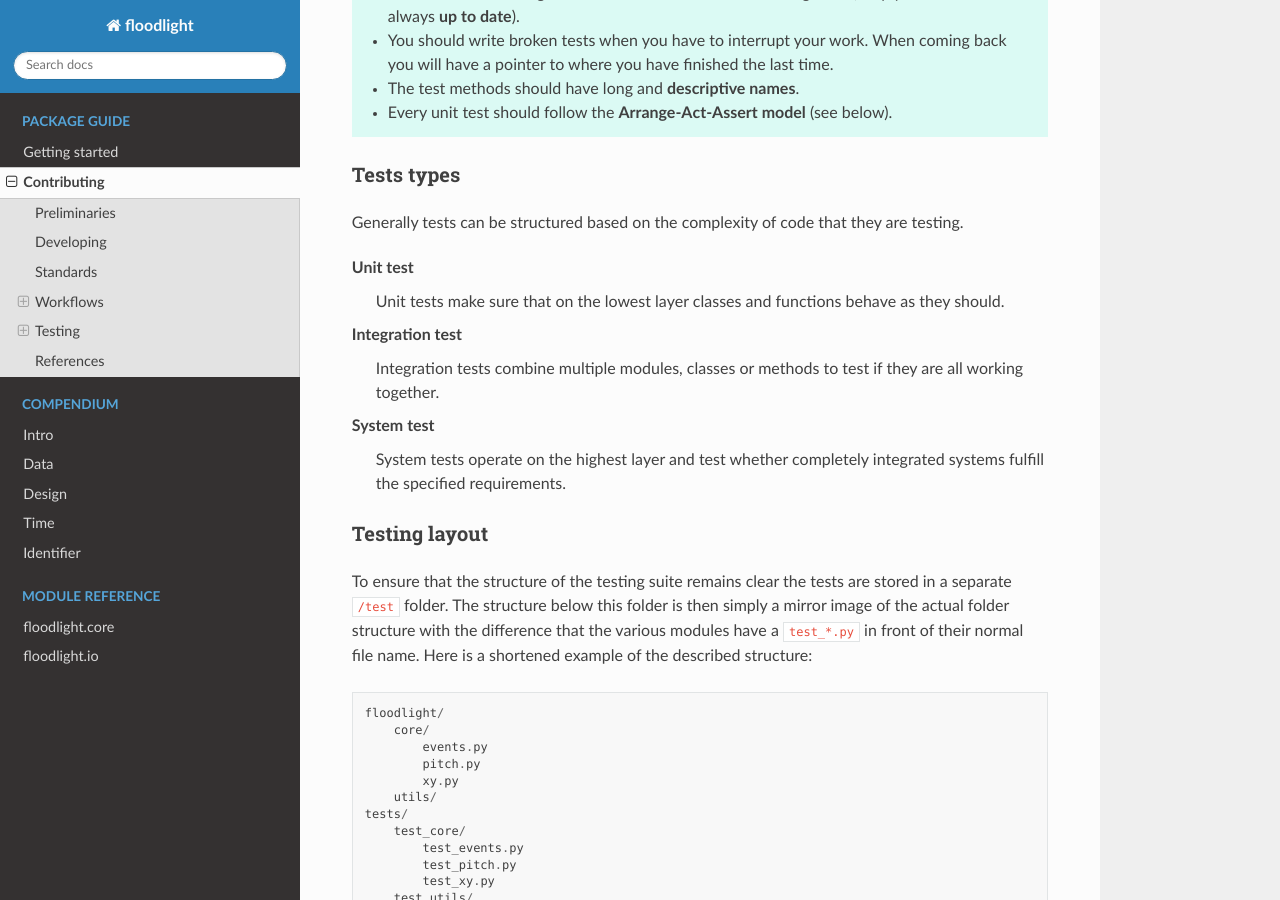
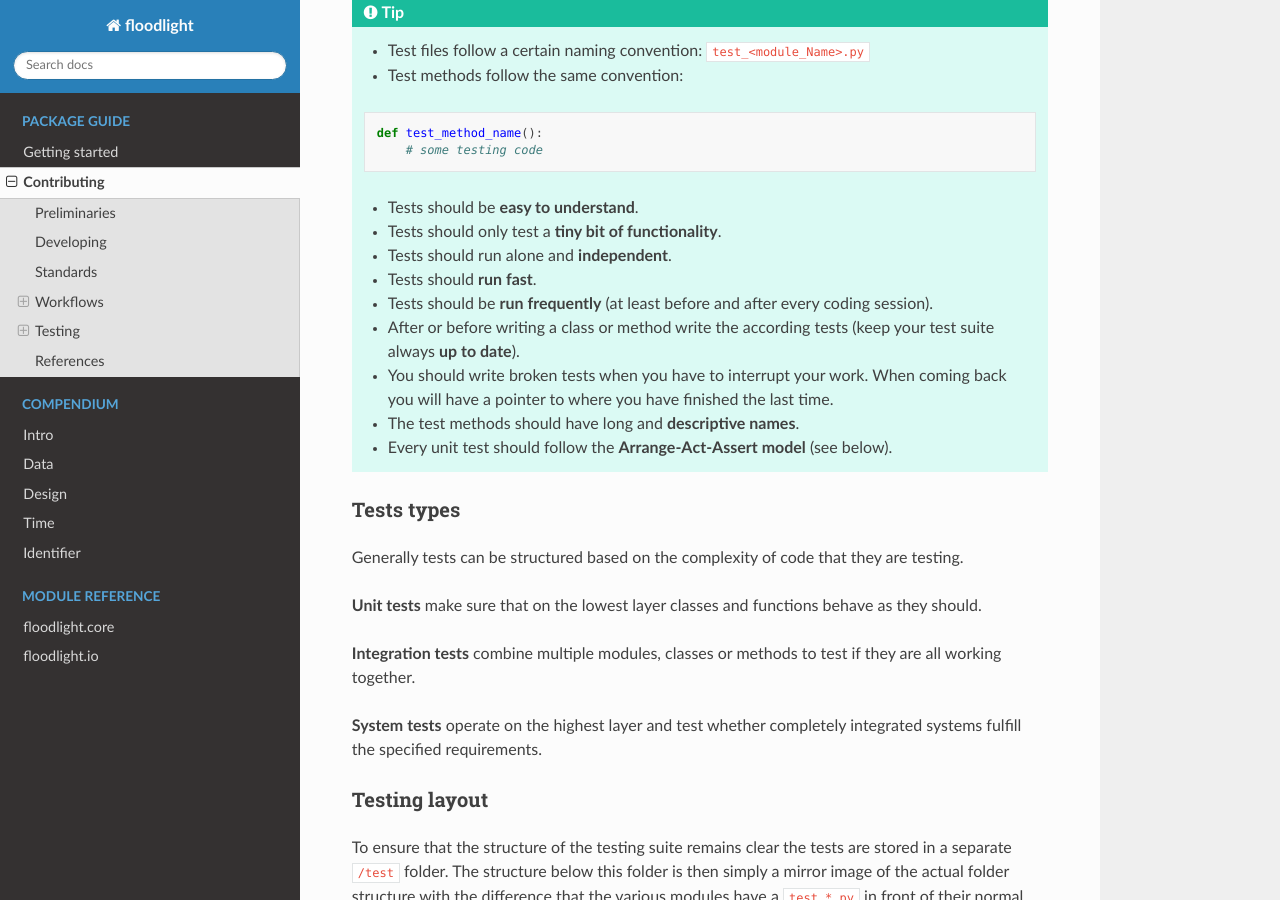
Before and after one commit to floodlight-sports/floodlight, a Sphinx documentation site: the page built from docs/source/guides/contrib_manual.rst, in a window 1280 px wide and 900 px high, scrolled down 6019 px. Built offline with Sphinx 7.4.7 and the Read the Docs theme 2.0.0, drawn with Linux system fonts in a browser that asks for light colours; pages that are not in the unit, such as notebooks, are missing from menus; some of the changed text lies outside the part shown.

Commit message:
docs: formatting (#16)

````diff
--- a/docs/source/compendium/0_compendium.rst
+++ b/docs/source/compendium/0_compendium.rst
@@ -10,7 +10,7 @@
 
 Unfortunately, this road as of today is full of pitfalls. Proprietary data, dozens of different data providers (each having their own specific data format), a lack of definitions (what's a "pass" or "shot" anyway?), little (but increasing!) open source algorithms, a full plate of nice-to-look-at but sometimes not-so-validated models and so on and so forth.
 
-The *floodlight* package aims to provide a high-level framework that tackles some of these issues in team sports. In a nutshell, the basic idea is to create a set of streamlined data structures and standard functionality to make your life working with sports data a lot easier. While we're aiming at an intuitive and easy-to-use high-level interface, there's still plenty of complexity unfolding under the hood. Creating basic, flexible data structures that can hold almost any information about sports play - independent of the data provider - is a challenge that asks for a rather technical reflection of the matter.
+The *floodlight* package aims to provide a high-level framework that tackles some of these issues in team sports. In a nutshell, the basic idea is to create a set of streamlined data structures and standard functionality to make your life working with sports data is a lot easier. While we're aiming at an intuitive and easy-to-use high-level interface, there's still plenty of complexity unfolding under the hood. Creating basic, flexible data structures that can hold almost any information about sports play - independent of the data provider - is a challenge that asks for a rather technical reflection of the matter.
 
 And that's where this compendium comes into play. The idea of this read is to provide you with an in-depth explanation of core concepts, challenges and caveats when working with team sports data. We additionally explain how each of these issues has influenced design choices, how certain problems are tackled in our implementation and which conventions we've established to tackle the complexity inherent to the task. We hope this document is of help if you want to know more about sports data in general or as an in-depth guide to the package if you want to start developing with us!
 
--- a/docs/source/compendium/1_data.rst
+++ b/docs/source/compendium/1_data.rst
@@ -47,7 +47,7 @@
 
 3. **Analysis level objects** contain analysis-related objects such as performance metrics or high-level models of match play.
 
-The exact schema is further discussed in the ``core`` submodule reference. On the following pages we also discuss a range of topics that are directly linked to the creation and handling of these core data structures, such as handling spatial and temporal data, identities, and so on. This should hopefully further clarify our implemented conceptualization.
+The exact schema is further discussed in the :doc:`core <../modules/core/core>` submodule reference. On the following pages we also discuss a range of topics that are directly linked to the creation and handling of these core data structures, such as handling spatial and temporal data, identities, and so on. This should hopefully further clarify our implemented conceptualization.
 
 
 But... why?
--- a/docs/source/compendium/2_design.rst
+++ b/docs/source/compendium/2_design.rst
@@ -21,7 +21,7 @@
 
 3. **Provider Independence**
 
-    Our :doc:`IO submodule </modules/io>` handles all necessary heavy lifting to parse provider data into core objects. They are intended to provide a clear interface to data loading, and anything that is *not* related to parsing should be implemented completely provider independent.
+    Our :doc:`io <../modules/io/io>` submodule handles all necessary heavy lifting to parse provider data into core objects. They are intended to provide a clear interface to data loading, and anything that is *not* related to parsing should be implemented completely provider independent.
 
     Obviously, there is functionality that requires certain data flavours specific to individual providers. We welcome these additions, and have some included already. However, they should be based off core objects and enforce necessary conditions to match provider-specific requirements.
 
--- a/docs/source/compendium/3_time.rst
+++ b/docs/source/compendium/3_time.rst
@@ -16,11 +16,10 @@
 
 In terms of indexing, there are a few naming conventions we use throughout the code. As an example, for matches that are organized in half times, we use ``segments = ["HT1", "HT2"]``. This list is extended with ``["HT3", "HT4"]`` if we go into overtime.
 
-
 Data-level
 ==========
 
-Let's move on to the data-level handling of time. There's a major distinction to be made here between *frame-based* objects such as ``xy`` and ``code`` and *list-based* objects such as ``events``\.
+Let's move on to the data-level handling of time. There's a major distinction to be made here between *frame-based* objects such as :doc:`XY <../modules/core/xy>`  and :doc:`Code <../modules/core/code>` and *list-based* objects such as :doc:`Events <../modules/core/events>`.
 
 Frame-based objects represent consistent signals that run through an entire segment, such as player positions. Each frame refers to all data at one particular point in time. All these objects are based on *numpy*\'s ``ndarray``\s, where **the first dimenion always encodes the time dimension**\.
 
@@ -47,7 +46,7 @@
 
 Frame-based objects depend on a ``framerate``\, which is an attribute in the respective classes. The frame rate denotes the number of frames per second, and typically ranges from one up to a hundred for tracking data. It is obviously important to know if anyone ever wanted to do any analysis that is time-sensitive. Each frame thus has a frame number, which can be used for indexing.
 
-The clou, however, is that we made the frame number the *only* reference for time in frame-based objects. There are no timestamps or anything attached to single frames. Instead, the timestamp of a frame is *implicitly* encoded by its index position in the array. For example, tracking data stored in a ``xy`` object is just a big array where rows are frames, and columns are player's *x*\- and *y*\-coordinates.
+The clou, however, is that we made the frame number the *only* reference for time in frame-based objects. There are no timestamps or anything attached to single frames. Instead, the timestamp of a frame is *implicitly* encoded by its index position in the array. For example, tracking data stored in a :doc:`XY <../modules/core/xy>` object is just a big array where rows are frames, and columns are player's *x*\- and *y*\-coordinates.
 
 .. TIP::
     You can rely on (and need to take care of) frame-based objects spanning the entire segment at a given frame rate. If your segment is 10 seconds long, and you have a frame rate of 25, there should be a total of 250 frames. Missing data such as skipped frames during data acquisition or player's missing half the segment due to substitutions are instead replaced by *numpy*'s ``np.nan``\s.
--- a/docs/source/guides/contrib_manual.rst
+++ b/docs/source/guides/contrib_manual.rst
@@ -10,11 +10,11 @@
 
 We're firm believers of open source and want to create an inclusive environment around our project where everybody is welcome to join! In this spirit, you don't need a lot of experience in Python to contribute, and we try hard to provide all necessary information to anybody not familiar with all this DevOps stuff. This guide is an extended manual that aims to cover all topics needed to get you started developing in our project! The covered topics include
 
-* installing the repository in *development-mode*
-* setting up your dev-environment
-* conventions and best-practices we use
-* necessary steps for a successful pull request (PR)
-* some explanations for why this is so much more complicated than scripting.
+* Installing the repository in *development-mode*
+* Setting up your dev-environment
+* Conventions and best-practices we use
+* Necessary steps for a successful pull request (PR)
+* Some explanations for why this is so much more complicated than scripting.
 
 
 Preliminaries
@@ -126,7 +128,7 @@
 during coding. For example:
 
 1. Add new Interpreter and point to python.exe in poetry-created env
-2. [Integrate black](https://black.readthedocs.io/en/stable/integrations/editors.html) (you could do the same with flake8)
+2. `Integrate black <https://black.readthedocs.io/en/stable/integrations/editors.html>`_ (you could do the same with flake8)
 3. Configure Inspections -> PEP8 checking
 4. Setting > Tools > Python Integrated Tools: Set default tester and docstring format
 
@@ -136,24 +138,24 @@
 
 Once you have made your fork and clone of the original repository, there are three copies that are of interest:
 
-- the original repository, hereafter called `base` or `upstream`
-- your fork that's stored on GitHub (`origin`)
-- the local clone on your machine (`local`)
+* the original repository, hereafter called `base` or `upstream`
+* your fork that's stored on GitHub (`origin`)
+* the local clone on your machine (`local`)
 
 Up to this point, you're set up so that you can develop on `local`. The remaining question is: once you've done some work and coded that cool new feature, how do you get your changes into `base`? The standard way for contributing to an open source repository without having direct write access is to develop locally, then merge globally. In a nutshell, you want to keep your `local` up to date with `base`, develop a new feature on `local`, and request to merge it into `base` once you're finished. The long story goes like this:
 
 Remember that we follow a (slim-fit) version of the git-flow model, which gives the `main` and `develop` branch a special role. These are reserved for stable snapshots of the code (`main`) as well as (potentially unstable) checkpoints during development of a new version (`develop`). There's two implications here:
 
-- You want to keep your local copies of these two branches up to date with the original ones to avoid merge conflicts due to missed updates
-- You shouldn't work on these branches directly but use feature- or hotfix-branches for your work that branch from and merge into `develop`
+* You want to keep your local copies of these two branches up to date with the original ones to avoid merge conflicts due to missed updates
+* You shouldn't work on these branches directly but use feature- or hotfix-branches for your work that branch from and merge into `develop`
 
 If you add your own feature branch, there's now three repositories and three branches flying around. This might be puzzling at first sight, maybe take a moment and try to sort these out. On second sight, however, the GitHub-workflow and git-flow model are great teamplayers. There's a one-way road opening up that goes like this:
 
-`base:main` /`base:develop` > updates > `local:main`/`local:develop` > branches > `local:my_feat_branch`
+``base:main`` /``base:develop`` > updates > ``local:main``/``local:develop`` > branches > ``local:my_feat_branch``
 
 That's pretty much half of the cycle that starts at `base` and ends at your local feature branch. The other half goes in a different direction as you're lacking write access to push your changes up the road where the original code came from. Here, you need to take a little detour over `origin` - your GitHub copy of `base`:
 
-`local:my_feat_branch` > pushes > `origin:my_feat_branch` > merge > `base:develop`
+``local:my_feat_branch`` > pushes > ``origin:my_feat_branch`` > merge > ``base:develop``
 
 Again, you would need write access to `base` to perform the merge in the last step by yourself. Instead, the final step of contributing your code is handled by GitHubs **Pull Request (PR)**. Essentally, you use GitHub to explain/present your work, show that it passes all the workflows triggered by GitHub Actions and ask the maintainer to merge your changes.
 
@@ -161,53 +163,53 @@
 
 1. It's important to keep your `local` up to date with `base`, so that your contribution integrates smoothly with the current version instead of relying on code that's a few commits behind. To this end, you may add `base` as an additional remote location so that from now on you can pull new commits directly from there:
 
-   ```git
-   git remote add upstream https://github.com/floodlight-sports/floodlight
-   git fetch upstream
-   ```
+    .. code-block:: bash
+
+        git remote add upstream https://github.com/floodlight-sports/floodlight
+        git fetch upstream
 
 2. As you never push to `origin:develop` or `origin:main` anyways, you can let them track `base:develop` and `base:main` instead. For `develop` that's done by:
 
-   ```git
-   git checkout develop
-   git branch -u upstream/develop
-   ```
+    .. code-block:: bash
 
-   Same goes for `main`.
+       git checkout develop
+       git branch -u upstream/develop
+
+Same goes for `main`.
 
 3. Don't use `main` or `develop` for your development directly, rather keep them in sync with the equivalent branches in `base` by hitting
 
-   ```git
-   git pull
-   ```
+    .. code-block:: bash
 
-   on the respective branch.
+        git pull
+
+on the respective branch.
 
 4. For your new feature, create a new branch from the latest version of the code:
 
-   ```git
-   git checkout develop
-   git checkout -b my_feat_branch
-   ```
+    .. code-block:: bash
+
+       git checkout develop
+       git checkout -b my_feat_branch
 
 5. Code and commit on this branch as you would normally do.
 
 6. Once you're finished, make sure you haven't missed any updates on `base` while you were coding:
 
-   ```git
-   git checkout develop
-   git pull
-   git checkout my_feat_branch
-   git rebase develop
-   ```
+    .. code-block:: bash
+
+       git checkout develop
+       git pull
+       git checkout my_feat_branch
+       git rebase develop
 
 7. Push the changes to your GitHub fork:
 
-   ```git
-   git push -u origin
-   ```
+    .. code-block:: bash
 
-8. Go to the [repository page](https://github.com/floodlight-sports/floodlight) and do a PR. Make sure you ask to merge your changes from `origin:my_feat_branch` into `base:develop`.
+       git push -u origin
+
+8. Go to the `repository page <https://github.com/floodlight-sports/floodlight>`_ and do a PR. Make sure you ask to merge your changes from `origin:my_feat_branch` into `base:develop`.
 
 
 Testing
@@ -221,9 +223,11 @@
 * Can be viewed as a sort of code documentation.
 * Notice whether changes in one place might break the code in another place.
 
+.. _General rules:
+
 General rules
 -------------
-.. _General rules:
+
 .. TIP::
 
     * Test files follow a certain naming convention: ``test_<module_Name>.py``
@@ -249,14 +253,11 @@
 
 Generally tests can be structured based on the complexity of code that they are testing.
 
-Unit test
-    Unit tests make sure that on the lowest layer classes and functions behave as they should.
+**Unit tests** make sure that on the lowest layer classes and functions behave as they should.
 
-Integration test
-    Integration tests combine multiple modules, classes or methods to test if they are all working together.
+**Integration tests** combine multiple modules, classes or methods to test if they are all working together.
 
-System test
-    System tests operate on the highest layer and test whether completely integrated systems fulfill the specified requirements.
+**System tests** operate on the highest layer and test whether completely integrated systems fulfill the specified requirements.
 
 Testing layout
 --------------
````
Also changed, not shown: other parts of docs/source/compendium/2_design.rst (+1 -1 lines), other parts of docs/source/guides/contrib_manual.rst (+8 -7 lines).
